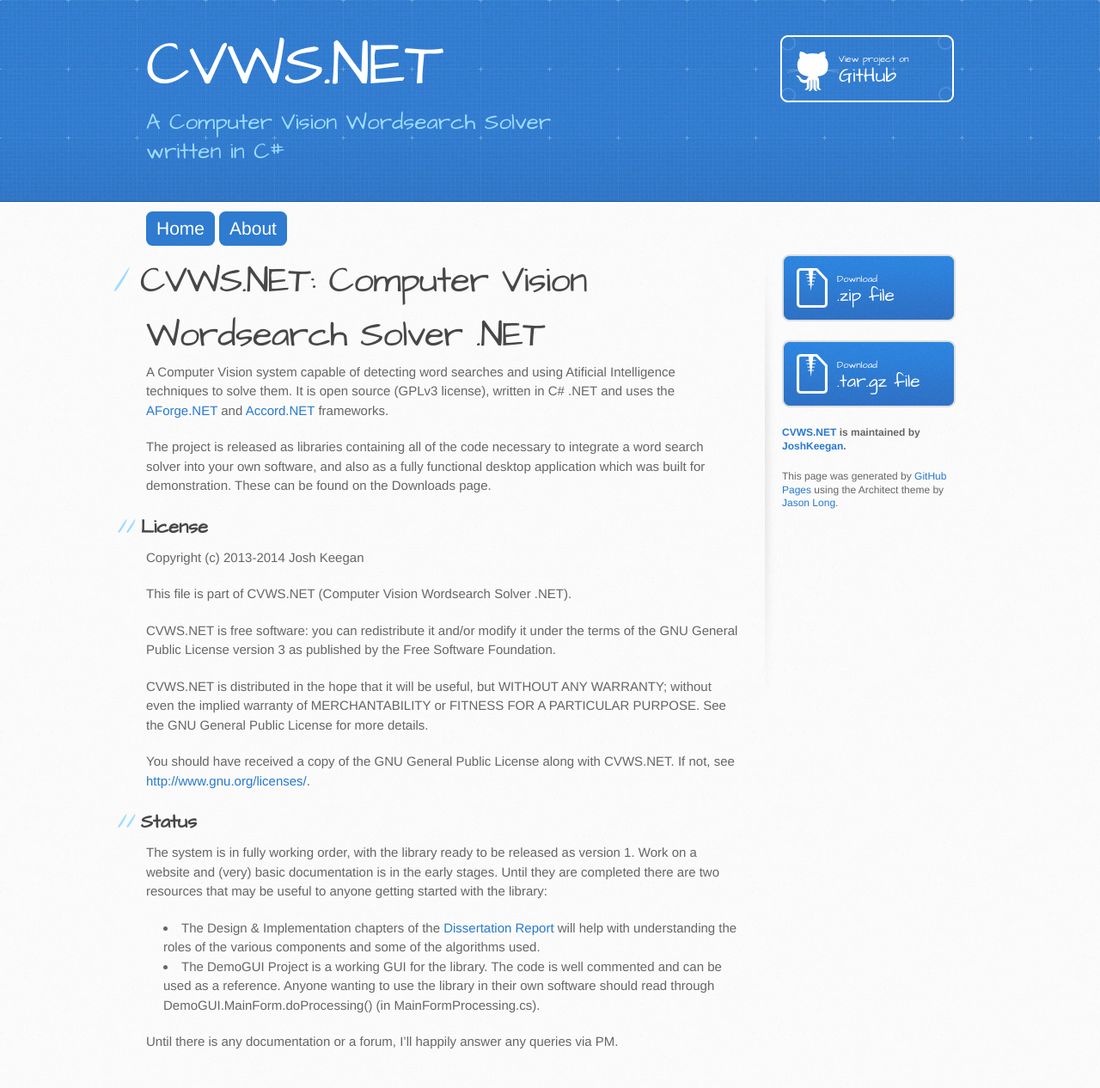
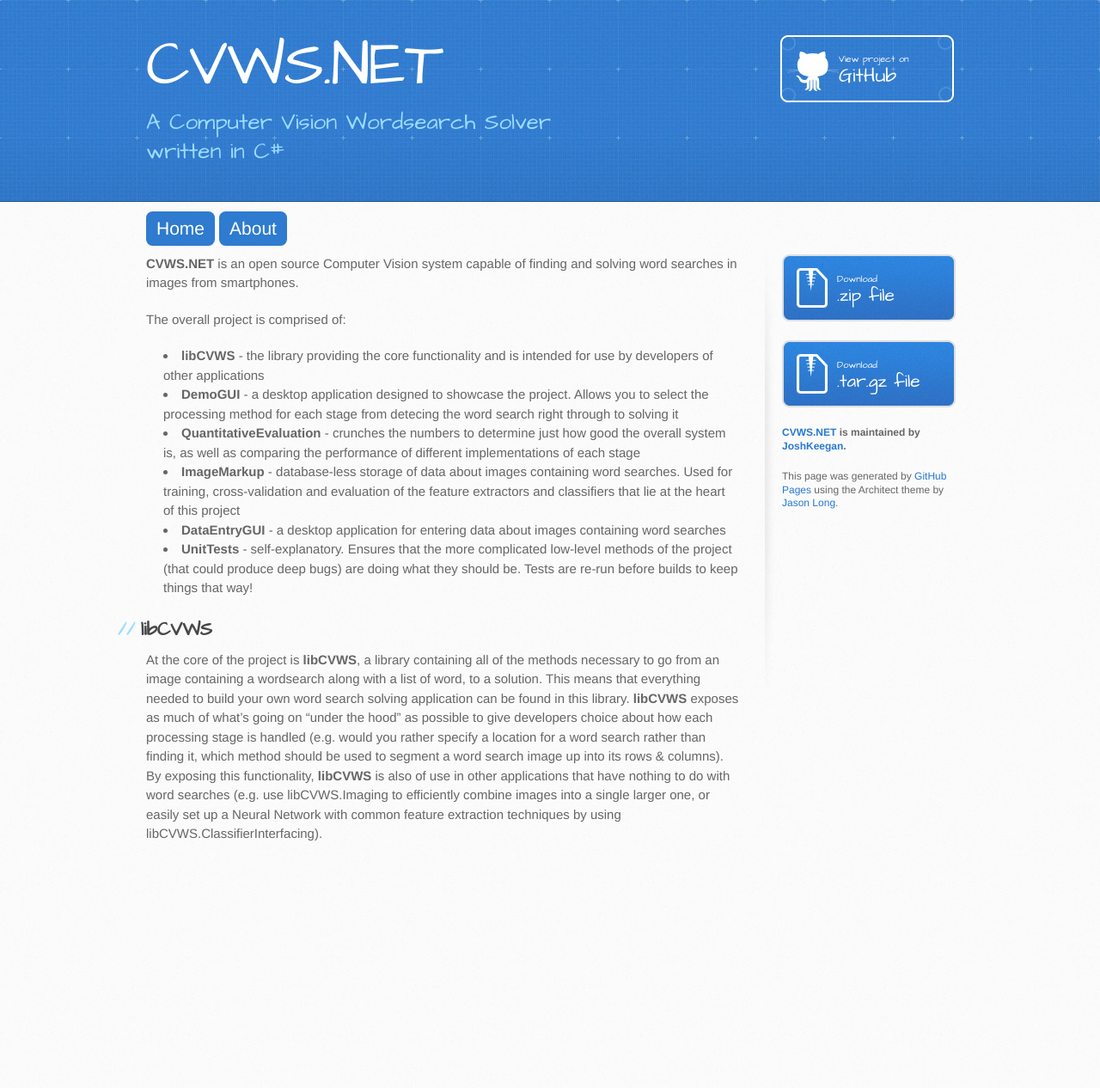
Before and after one commit to JoshKeegan/CVWS.NET, a Jekyll site: the page built from index.md, in a window 1280 px wide. Shown: the whole page at 86% size. Built offline with Jekyll 4.4.1, drawn with Linux system fonts in a browser that asks for light colours; Markdown is read by kramdown in place of the engine named in the settings; after the commit the page ends 1024 px from its top, so only the background shows below that.

Commit message:
Some better site content (still needs much more)

```diff
--- a/index.md
+++ b/index.md
@@ -3,33 +3,17 @@ layout: default
 title: CVWS.NET
 ---
 
-# CVWS.NET: Computer Vision Wordsearch Solver .NET #
-A Computer Vision system capable of detecting word searches and using Atificial Intelligence techniques to solve them. It is open source (GPLv3 license), written in C# .NET and uses the [AForge.NET](http://www.aforgenet.com/) and [Accord.NET](http://accord-framework.net/) frameworks.
+**CVWS.NET** is an open source Computer Vision system capable of finding and solving word searches in images from smartphones.
 
-The project is released as libraries containing all of the code necessary to integrate a word search solver into your own software, and also as a fully functional desktop application which was built for demonstration. These can be found on the Downloads page.
+The overall project is comprised of:
 
-## License ##
-Copyright (c) 2013-2014 Josh Keegan
+ * **libCVWS** - the library providing the core functionality and is intended for use by developers of other applications
+ * **DemoGUI** - a desktop application designed to showcase the project. Allows you to select the processing method for each stage from detecing the word search right through to solving it
+ * **QuantitativeEvaluation** - crunches the numbers to determine just how good the overall system is, as well as comparing the performance of different implementations of each stage
+ * **ImageMarkup** - database-less storage of data about images containing word searches. Used for training, cross-validation and evaluation of the feature extractors and classifiers that lie at the heart of this project
+ * **DataEntryGUI** - a desktop application for entering data about images containing word searches
+ * **UnitTests** - self-explanatory. Ensures that the more complicated low-level methods of the project (that could produce deep bugs) are doing what they should be. Tests are re-run before builds to keep things that way!
 
-This file is part of CVWS.NET (Computer Vision Wordsearch Solver .NET).
-
-CVWS.NET is free software: you can redistribute it and/or modify
-it under the terms of the GNU General Public License version 3 as published by
-the Free Software Foundation.
-
-CVWS.NET is distributed in the hope that it will be useful,
-but WITHOUT ANY WARRANTY; without even the implied warranty of
-MERCHANTABILITY or FITNESS FOR A PARTICULAR PURPOSE.  See the
-GNU General Public License for more details.
-
-You should have received a copy of the GNU General Public License
-along with CVWS.NET.  If not, see <http://www.gnu.org/licenses/>.
-
-## Status ##
-The system is in fully working order, with the library ready to be released as version 1. Work on a website and (very) basic documentation is in the early stages.
-Until they are completed there are two resources that may be useful to anyone getting started with the library:
-
-* The Design & Implementation chapters of the [Dissertation Report](https://bitbucket.org/JoshKeegan/cvws.net/downloads/Dissertation%20Report.pdf) will help with understanding the roles of the various components and some of the algorithms used.
-* The DemoGUI Project is a working GUI for the library. The code is well commented and can be used as a reference. Anyone wanting to use the library in their own software should read through DemoGUI.MainForm.doProcessing() (in MainFormProcessing.cs).
-
-Until there is any documentation or a forum, I'll happily answer any queries via PM.
+## libCVWS ##
+At the core of the project is **libCVWS**, a library containing all of the methods necessary to go from an image containing a wordsearch along with a list of word, to a solution. This means that everything needed to build your own word search solving application can be found in this library.
+**libCVWS** exposes as much of what's going on "under the hood" as possible to give developers choice about how each processing stage is handled (e.g. would you rather specify a location for a word search rather than finding it, which method should be used to segment a word search image up into its rows & columns). By exposing this functionality, **libCVWS** is also of use in other applications that have nothing to do with word searches (e.g. use libCVWS.Imaging to efficiently combine images into a single larger one, or easily set up a Neural Network with common feature extraction techniques by using libCVWS.ClassifierInterfacing).
```
Also changed, not shown: about.md (+17 -2 lines).
